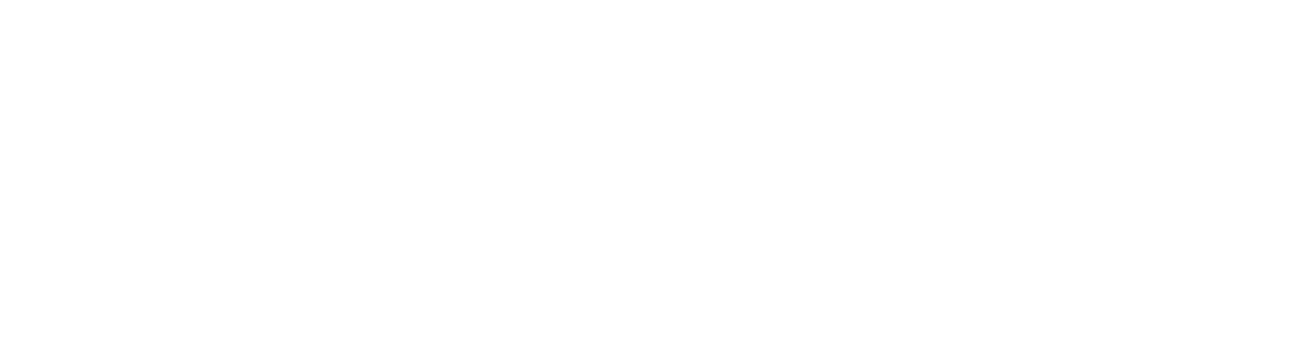
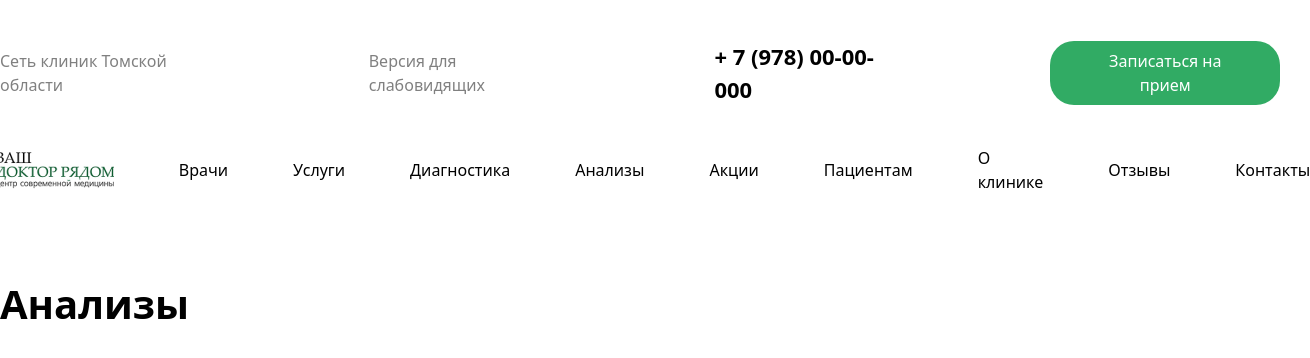
Before and after one commit to ismoil00-s/ball, a website: page src/umed.html in a window 1280 px wide. Shown: the whole page, 1310 px wide, since content can reach past the window. Drawn offline with nearby package versions, Linux system fonts and the light colour scheme; files that its build step writes are made by us from their sources.

Commit message:
umed commit navbar

```diff
--- a/src/umed.html
+++ b/src/umed.html
@@ -7,6 +7,32 @@
     <link rel="stylesheet" href="./output.css">
 </head>
 <body>
+    <div class="xl:flex hidden justify-center items-center mt-10 gap-40">
+    <h1 class="text-[gray]">Сеть клиник Томской области</h1>
+    <h1 class="text-[gray]">Версия для слабовидящих</h1>
+    <h1 class="text-[22px] font-semibold">+ 7 (978) 00-00-000</h1>
+    <button class="text-white px-10 py-2 bg-[#31AB64] rounded-3xl">Записаться на прием</button>
+    </div>
+    <div class="xl:flex hidden mt-10 gap-[65px] justify-center items-center">
+        <img src="/foto.umed/image 1 (1).png" alt="">
+        <h1>Врачи</h1>
+        <h1>Услуги</h1>
+        <h1>Диагностика</h1>
+        <h1>Анализы</h1>
+        <h1>Акции</h1>
+        <h1>Пациентам</h1>
+        <h1>О клинике</h1>
+        <h1>Отзывы</h1>
+        <h1>Контакты</h1>
+    </div>
 
+    <div class="xl:hidden flex justify-center items-center gap-[100px] mt-5">
+        <img src="/foto.umed/image 1 (1).png" alt="">
+<img src="/foto.umed/burger (1).png" alt="">
+    </div>
+
+    <div class="xl:block hidden">
+        <h1 class="text-[40px] font-bold mt-20">Анализы</h1>
+    </div>
 </body>
 </html>
```
Also changed, not shown: foto.umed/burger (1).png (added), foto.umed/image 1 (1).png (added).
